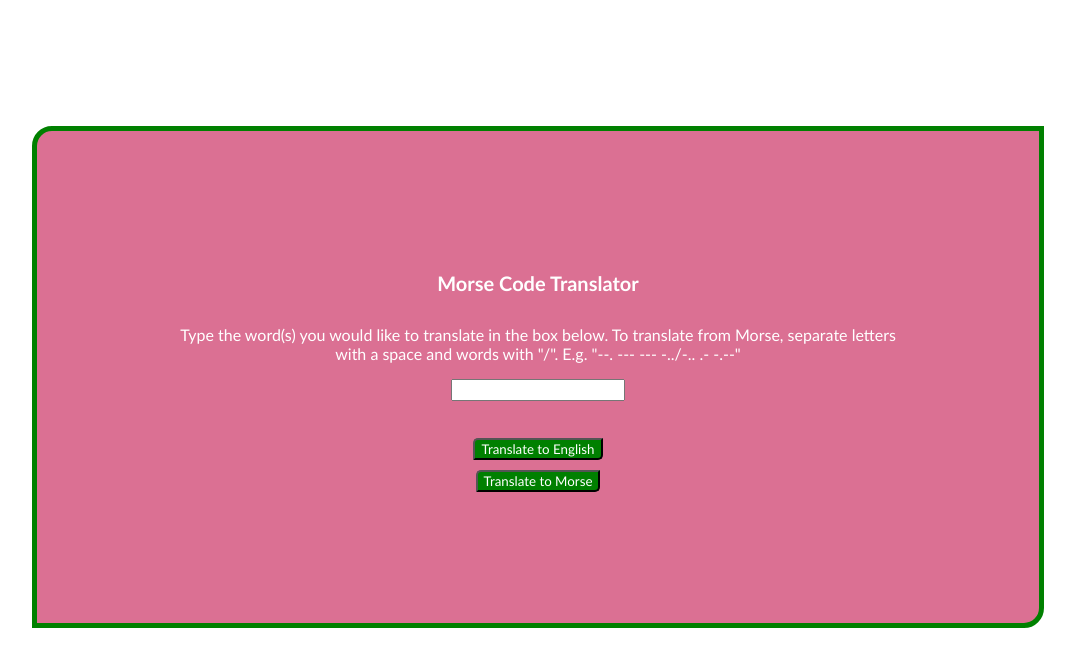
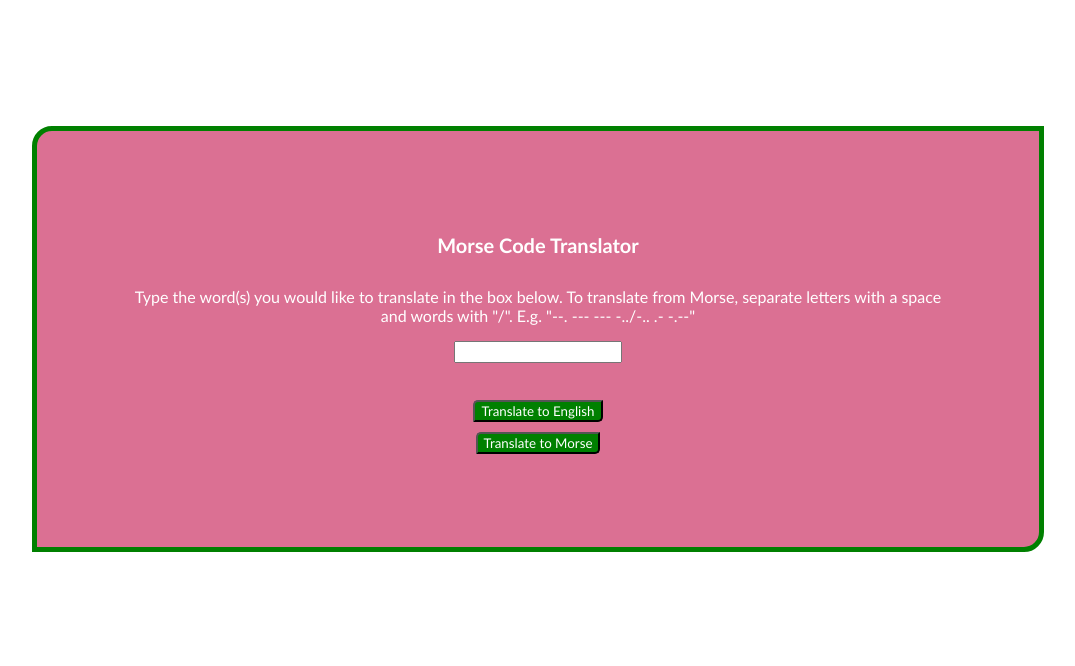
Before and after one commit to OBuckland/morse-code-translator, a plain HTML site: page index.html in a window 1280 px wide. Shown: the whole page, without its empty margins (102-1177 px from the left). Drawn offline with Linux system fonts and the light colour scheme.

Commit message:
styling changes

```diff
--- a/main.css
+++ b/main.css
@@ -4,7 +4,7 @@
 
 main {
   background-color: palevioletred;
-  padding: 10%;
+  padding: 7%;
   margin: 10%;
   border: solid green 5px;
   border-top-left-radius: 20px;
@@ -26,4 +26,10 @@ button {
 
 h1 {
   font-size: 20px;
+  display: flex;
+  flex-wrap: wrap;
 }
+
+.input-text{
+  width: 160px;
+}
```
